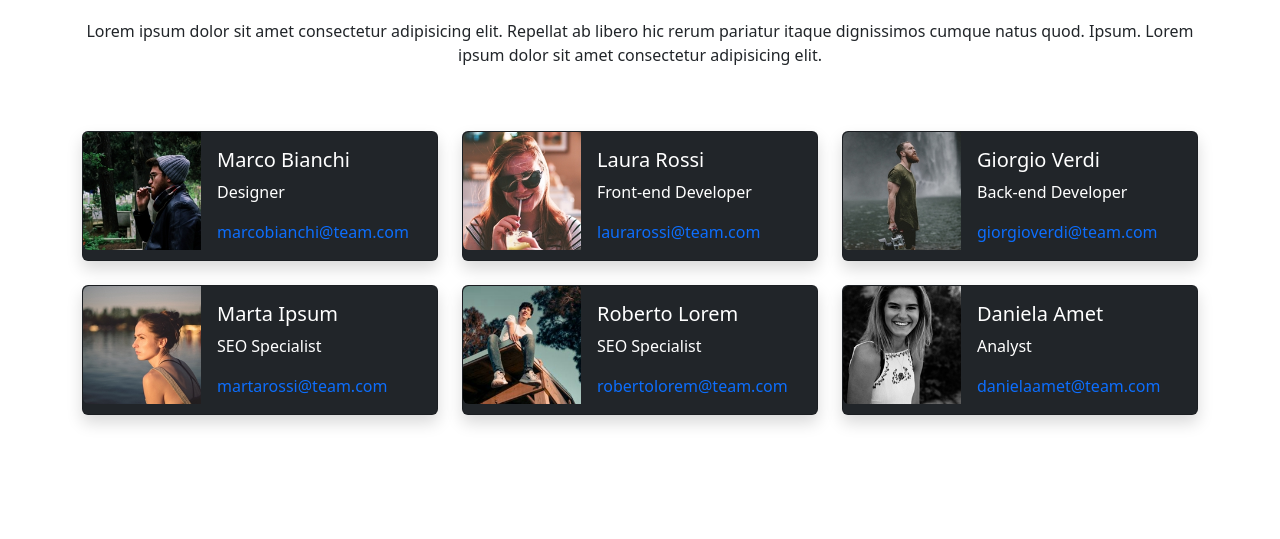
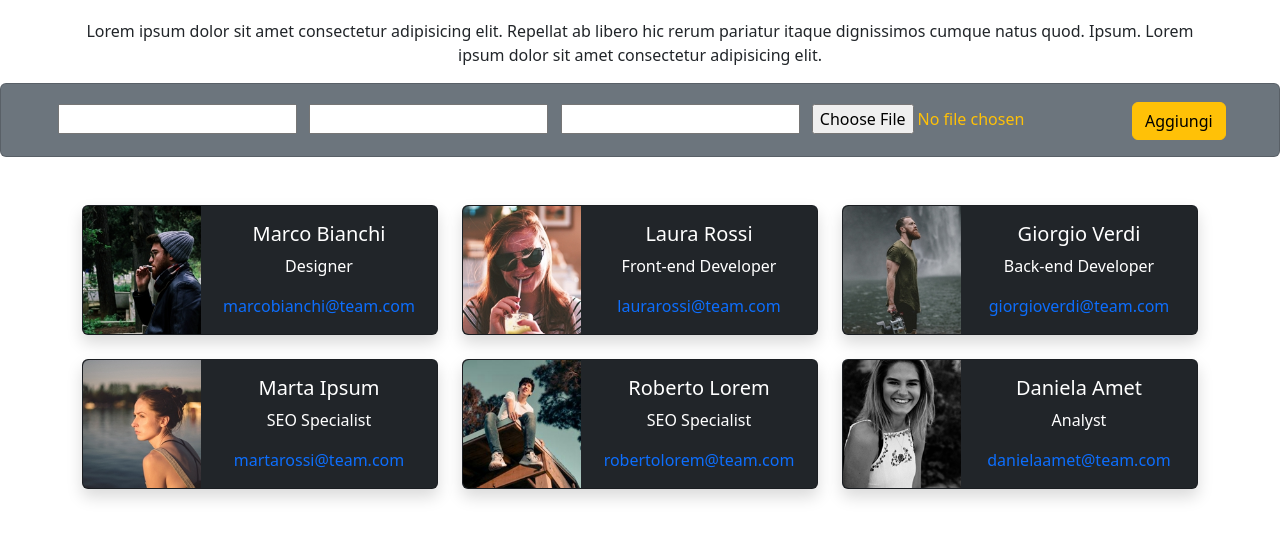
Before and after one commit to giustoantonadev/js-our-team, a plain HTML site: page index.html in a window 1280 px wide. Shown: the part 77-616 px from the top of the page. Drawn offline with nearby package versions, Linux system fonts and the light colour scheme.

Commit message:
cards fix

```diff
--- a/assets/script.js
+++ b/assets/script.js
@@ -37,22 +37,27 @@ const teamMembers = [
   }
 ];
 
-
+//select the elements in the DOM
 const teamContainerEl = document.getElementById("teams-container");
+const formEl = document.getElementById('userForm');
+const nameFormEl = document.getElementById('name');
+const roleFormEl = document.getElementById('role');
+const emailFormEl = document.getElementById('email');
+const imgFormEl = document.getElementById('img');
 
 for (let i = 0; i < teamMembers.length; i++) {
-  const title = teamMembers[i];
-  const { name, role, email, img } = title;
+  const userData = teamMembers[i];
+  const { name, role, email, img } = userData;
 
   const markup = `
-    <div class="col-md-4 mb-4">
+    <div class="col-12 col-md-6 col-lg-6 col-xl-4 mb-4">
         <div class="card bg-dark text-white h-100 shadow">
             <div class="row g-0">
                 <div class="col-md-4">
-                    <img src="${img}" class="img-fluid rounded-start" alt="${name}">
+                    <img src="${img}" class="img-fluid object-fit-cover w-100 h-100 d-none d-md-block rounded-start" alt="${name}">
                 </div>
                 <div class="col-md-8">
-                    <div class="card-body">
+                    <div class="card-body text-center">
                         <h5 class="card-title">${name}</h5>
                         <p class="card-text">${role}</p>
                         <p class="card-text text-primary">${email}</p>
--- a/index.html
+++ b/index.html
@@ -15,7 +15,7 @@
             <div class="row">
                 <div class="col">
                     <h1 class="m-4 text-danger">Meet our Team</h1>
-                    <p >Lorem ipsum dolor sit amet consectetur adipisicing elit.
+                    <p>Lorem ipsum dolor sit amet consectetur adipisicing elit.
                         Repellat ab libero hic rerum pariatur itaque dignissimos cumque natus quod. Ipsum.
                         Lorem ipsum dolor sit amet consectetur adipisicing elit.
                     </p>
@@ -23,6 +23,19 @@
             </div>
         </div>
     </header>
+
+    <div class="card bg-secondary text-warning align-items-center">
+        <div class="card-body">
+            <form id="userForm" class="col">
+                <input class="m-1" type="text" name="name" id="name">
+                <input class="m-1" type="text" name="role" id="role">
+                <input class="m-1" type="email" name="email" id="email">
+                <input class="m-1"type="file" id="img" accept="image/*">
+                <button type="submit" class="btn btn-warning">Aggiungi</button>
+            </form>
+
+        </div>
+    </div>
 
 
 
@@ -33,7 +46,6 @@
     </div>
 
 
-
     <script src="https://cdn.jsdelivr.net/npm/bootstrap@5.3.8/dist/js/bootstrap.bundle.min.js"
         integrity="sha384-FKyoEForCGlyvwx9Hj09JcYn3nv7wiPVlz7YYwJrWVcXK/BmnVDxM+D2scQbITxI"
         crossorigin="anonymous"></script>
```
